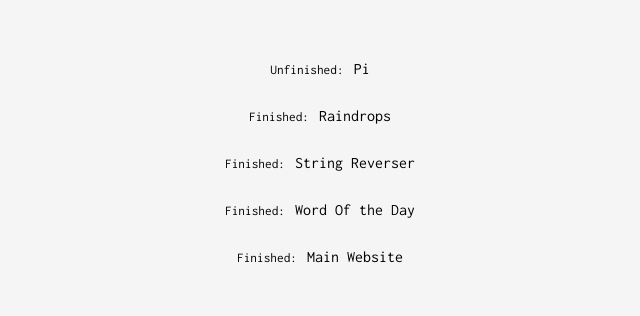
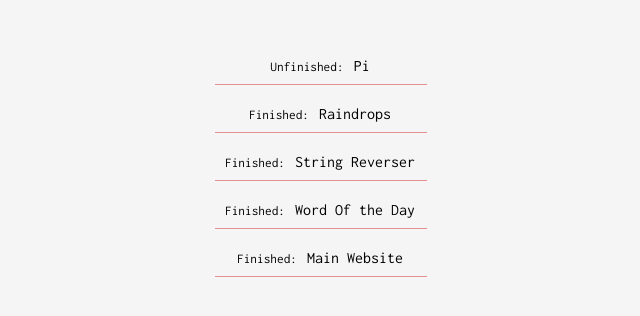
Before and after one commit to HamuzaDesu/Hamuzadesu-Subdomains, a plain HTML site: page _site/index.html in a window 1280 px wide. Shown: the part 238-554 px from the top of the page, without its empty margins (319-959 px from the left). Drawn offline with Linux system fonts and the light colour scheme.

Commit message:
Added Borders to items

```diff
--- a/_site/index.html
+++ b/_site/index.html
@@ -28,6 +28,8 @@
         .item{
             margin: 10px;
             padding: 10px;
+
+            border-bottom: 1px solid rgba(211, 47, 47, 0.5);
         }
         .btn{
             color: black;
```
Also changed, not shown: index.html (+2 -0 lines), 3 other files.
